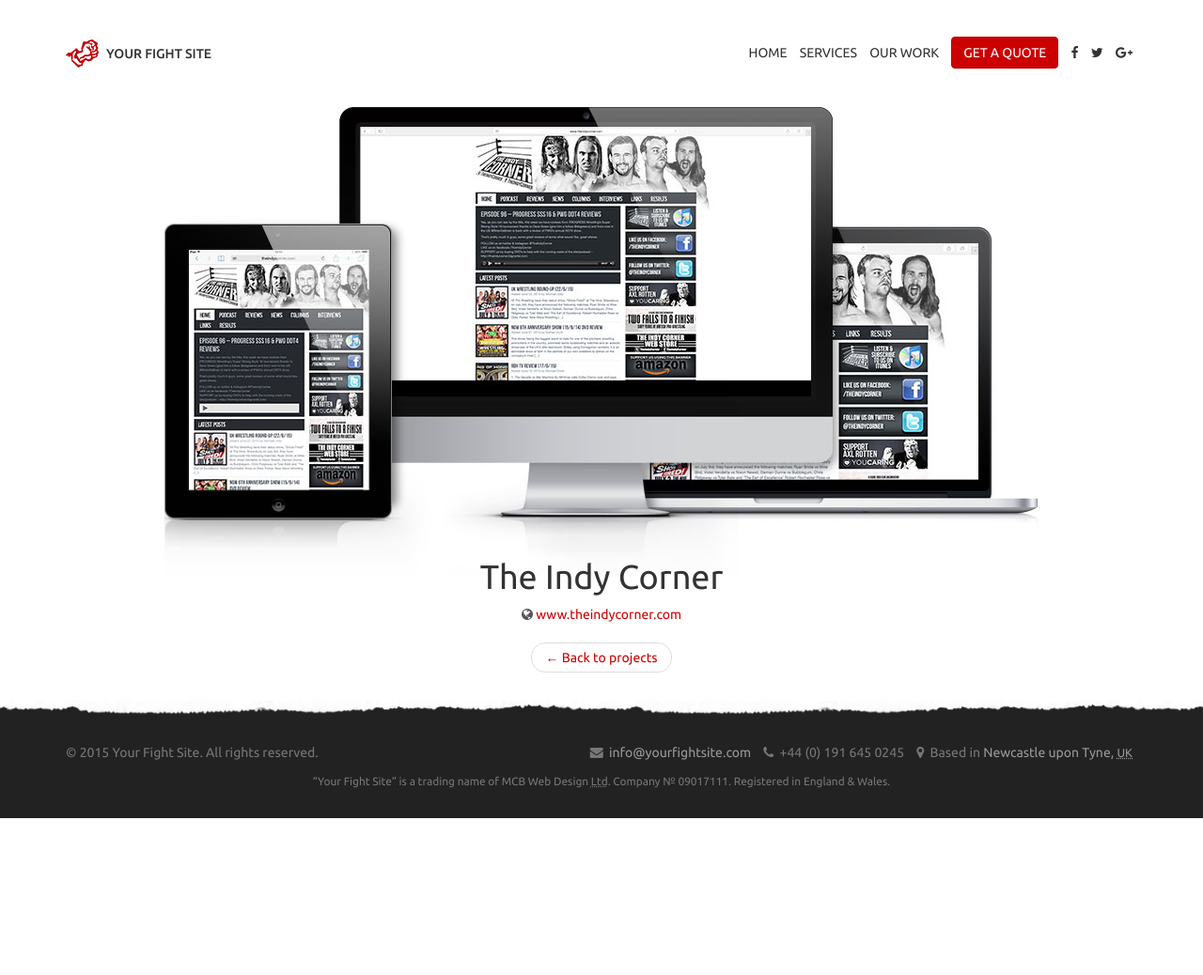
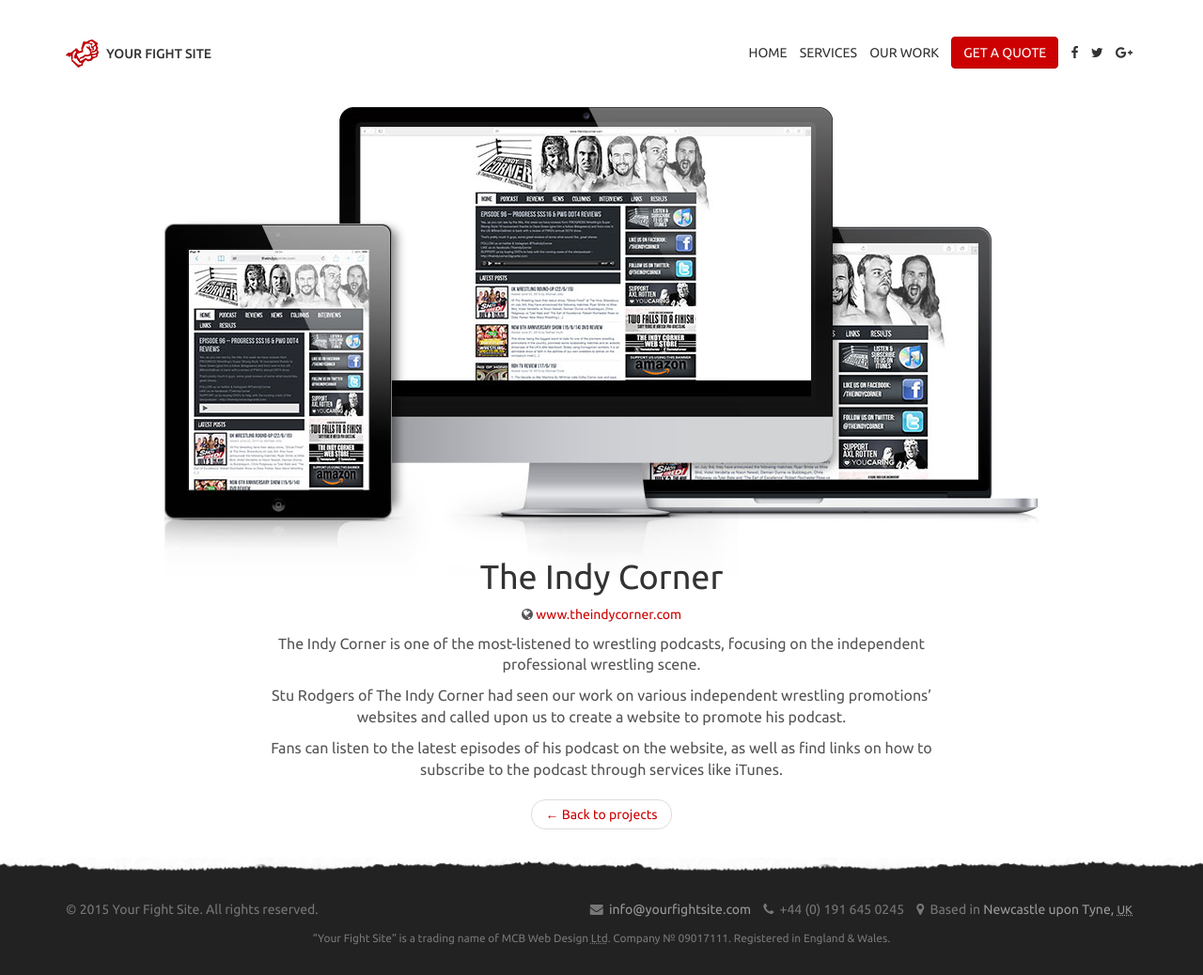
Before and after one commit to yourfightsite/yourfightsite.github.io, a Jekyll site: the page built from _projects/the-indy-corner.md, in a window 1280 px wide. Shown: the whole page at 94% size. Built offline with Jekyll 4.4.1, drawn with Linux system fonts in a browser that asks for light colours; nearby versions of some CDN libraries; before the commit the page ends 900 px from its top, so only the background shows below that.

Commit message:
Finish project descriptions

```diff
--- a/_projects/the-indy-corner.md
+++ b/_projects/the-indy-corner.md
@@ -7,3 +7,6 @@
 title: "The Indy Corner"
 website_url: www.theindycorner.com
 ---
+<p>The Indy Corner is one of the most-listened to wrestling podcasts, focusing on the independent professional wrestling scene.</p>
+<p>Stu Rodgers of The Indy Corner had seen our work on various independent wrestling promotions’ websites and called upon us to create a website to promote his podcast.</p>
+<p>Fans can listen to the latest episodes of his podcast on the website, as well as find links on how to subscribe to the podcast through services like iTunes.</p>
```
Also changed, not shown: _projects/pro-wrestling-elite.md (+2 -0 lines), _projects/revolution-pro-wrestling.md (+1 -0 lines), _projects/southside-wrestling.md (+1 -0 lines).
